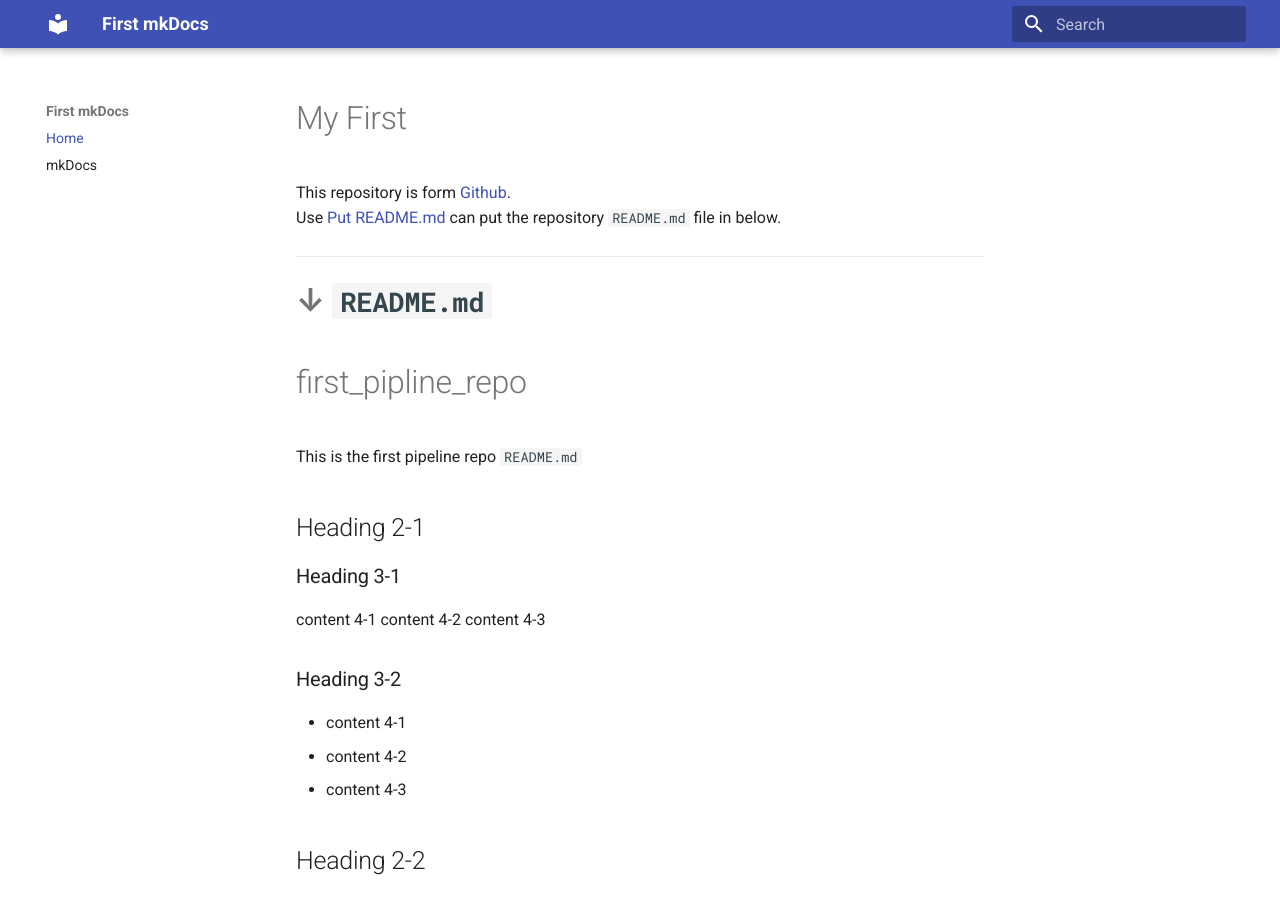
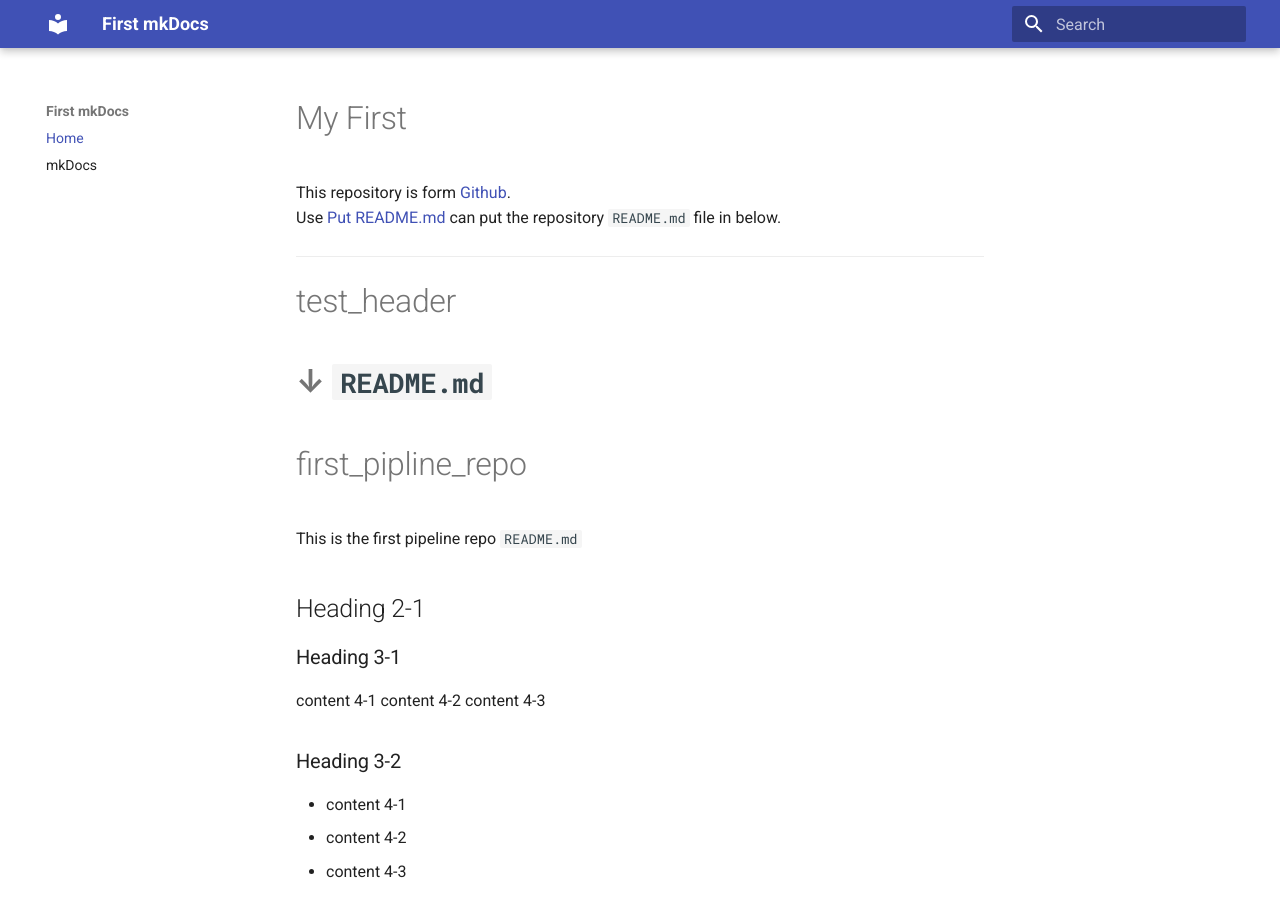
Before and after one commit to galletaHong/first_pipline_repo, an MkDocs documentation site: the page built from docs/index.md, in a window 1280 px wide and 900 px high. Built offline with MkDocs 1.6.1 and Material for MkDocs 9.7.7, drawn with Linux system fonts in a browser that asks for light colours.

Commit message:
Add the test_header to the index.md

```diff
--- a/docs/index.md
+++ b/docs/index.md
@@ -2,6 +2,9 @@
 This repository is form [Github](https://github.com/galletaHong/first_pipline_repo).<br>
 Use [Put README.md](https://galletahong.github.io/first_pipline_repo/mkDocs_deploy/) can put the repository `README.md` file in below.
 ---
+
+# test_header
+
 # **↓ `README.md`**
 --8<--
 ./README.md
```
